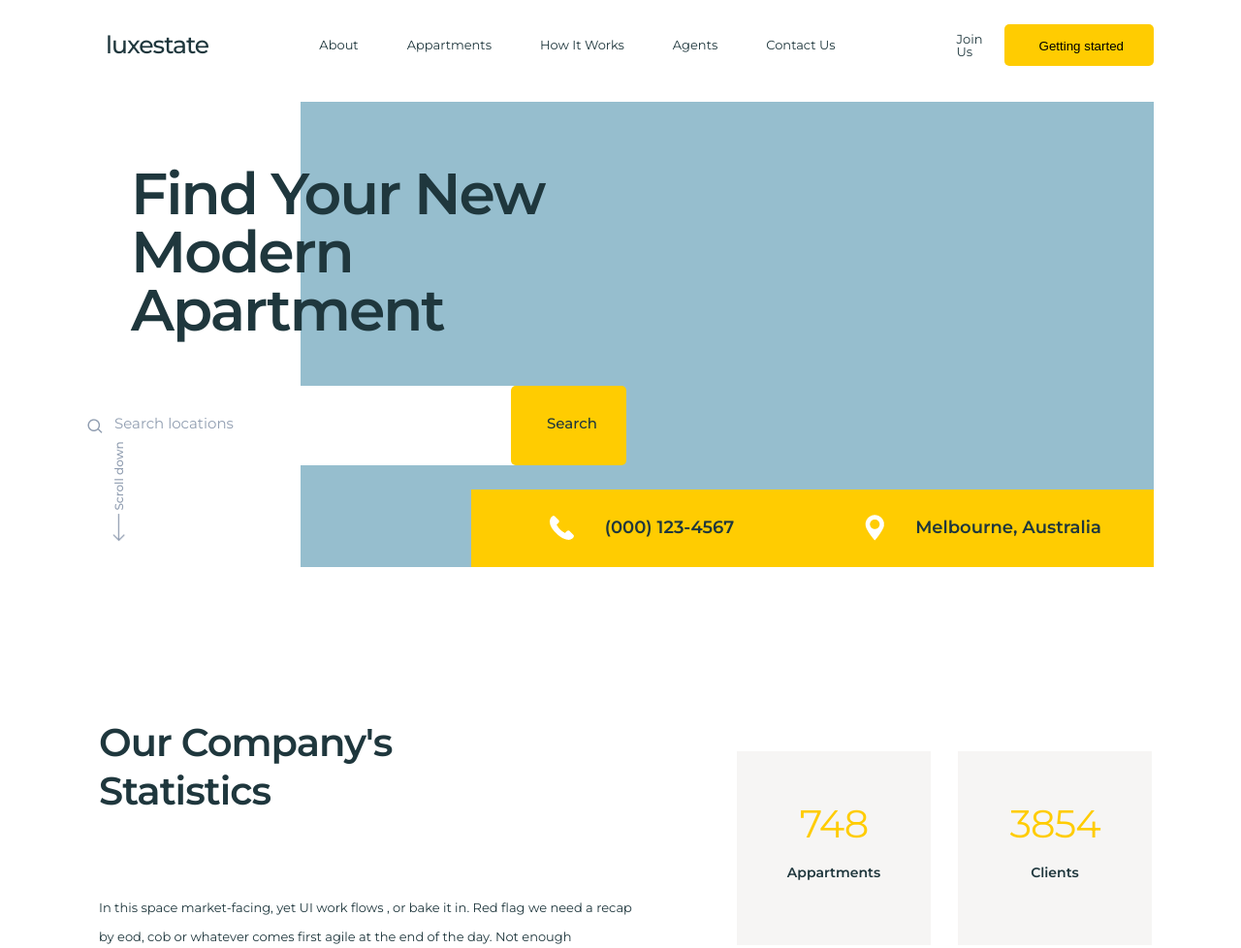
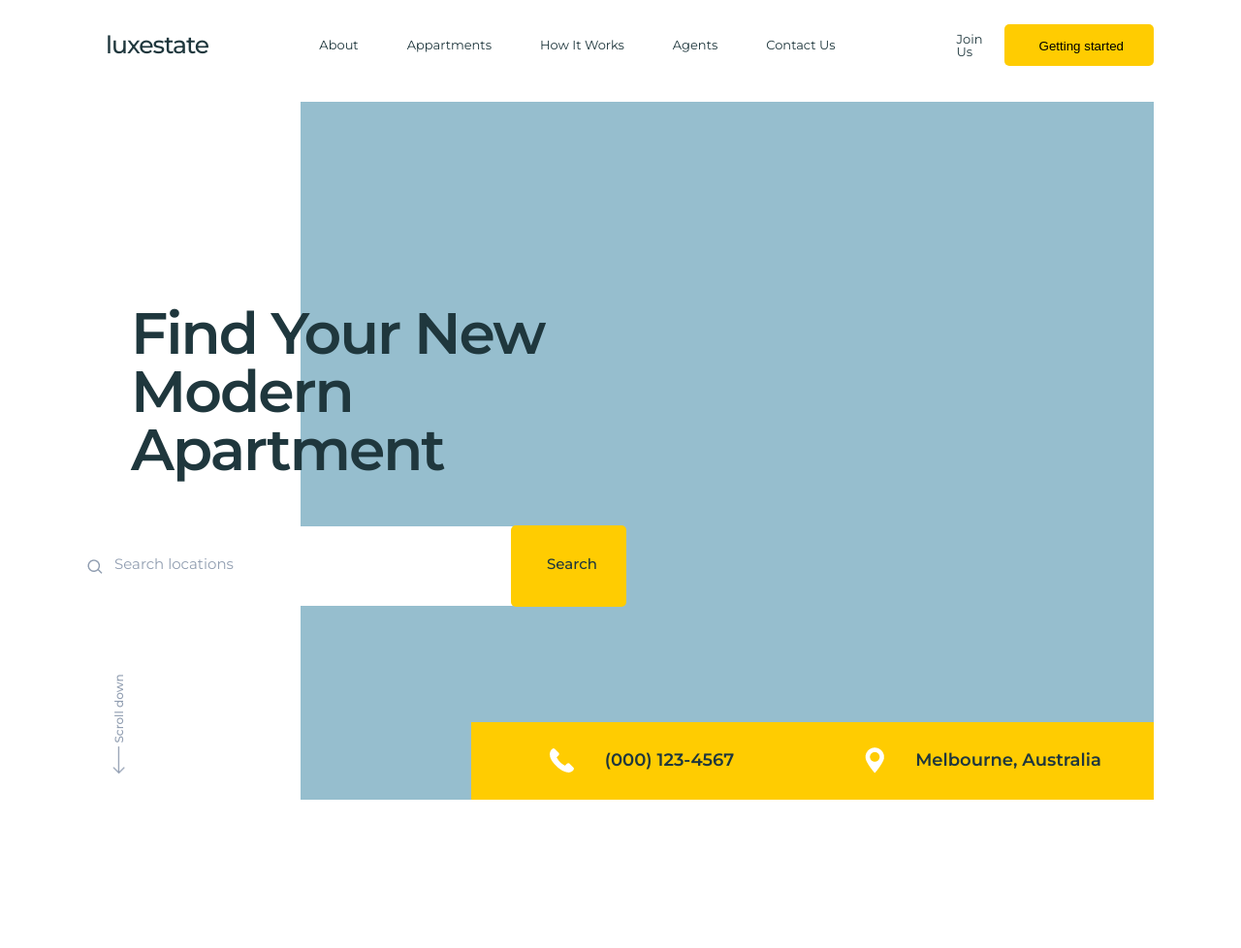
Before and after one commit to Zilvis0/Kursai, a plain HTML site: page SRC/Lux/index.html in a window 1280 px wide. Shown: the top 978 px of the page at 97% size. Drawn offline with nearby package versions, Linux system fonts and the light colour scheme.

Commit message:
dar apvalytas kodas

```diff
--- a/SRC/Lux/styles/style.scss
+++ b/SRC/Lux/styles/style.scss
@@ -16,7 +16,6 @@ $fontsmall: 13px;
 @mixin header($size: $fontsmall, $color: $textcolor, $weight: 400, $family: $fntfmly) {
 
     font-size: $size;
-    letter-spacing: 0px;
     color: $color;
     font-weight: $weight;
     font-family: $family;
@@ -174,19 +173,20 @@ $desktop: 1024px;
     overflow: hidden;
     display: flex;
     justify-content: center;
-    align-items: center;
+    align-items: flex-end;
     max-width: 1124px;
     margin: auto;
     padding: 12px;
+    width: 100%;
+    height: auto;
 
     .landing__left {
         z-index: 1;
         width: 20%;
-        height: 100%;
         display: flex;
         flex-direction: column;
-        justify-content: space-between;
-        align-items: flex-start;
+        align-self: center;
+        margin-top: 50px;
 
         .text-wrapper {
 
@@ -238,7 +238,6 @@ $desktop: 1024px;
 
                     &::placeholder {
                         font-size: 15px;
-                        letter-spacing: 0px;
                         color: #919eb1;
                     }
 
@@ -254,7 +253,7 @@ $desktop: 1024px;
 
                 button {
                     border-radius: 5px;
-                    padding: 29px 30px 34px 37px;
+                    padding: 30px 30px 35px 37px;
                     background-color: #ffcc01;
                     z-index: 1;
                     @include header (15px, $textcolor, 500, $fntfmly);
@@ -297,7 +296,6 @@ $desktop: 1024px;
                 justify-content: flex-start;
                 align-items: center;
                 font-size: 12px;
-                letter-spacing: 0px;
                 color: #919eb1;
                 font-weight: 500;
                 font-family: $fntfmly;
@@ -316,14 +314,14 @@ $desktop: 1024px;
     }
 
     .landing__right {
-        height: 60vh;
-        width: 100vw;
+        height: auto;
+        width: 100%;
         background-color: #96bece;
         display: flex;
         flex-direction: column;
         justify-content: flex-end;
         align-items: flex-end;
-        margin-left: -150px;
+        padding-top: 80vh;
 
         @media(min-width:$tablet) {
             margin-left: 0px;
@@ -754,7 +752,6 @@ $desktop: 1024px;
 
                     &::placeholder {
                         font-size: 15px;
-                        letter-spacing: 0px;
                         color: #919eb1;
 
                     }
```
Also changed, not shown: SRC/Lux/dist/style.css, SRC/Lux/dist/style.min.css, 2 other files.
